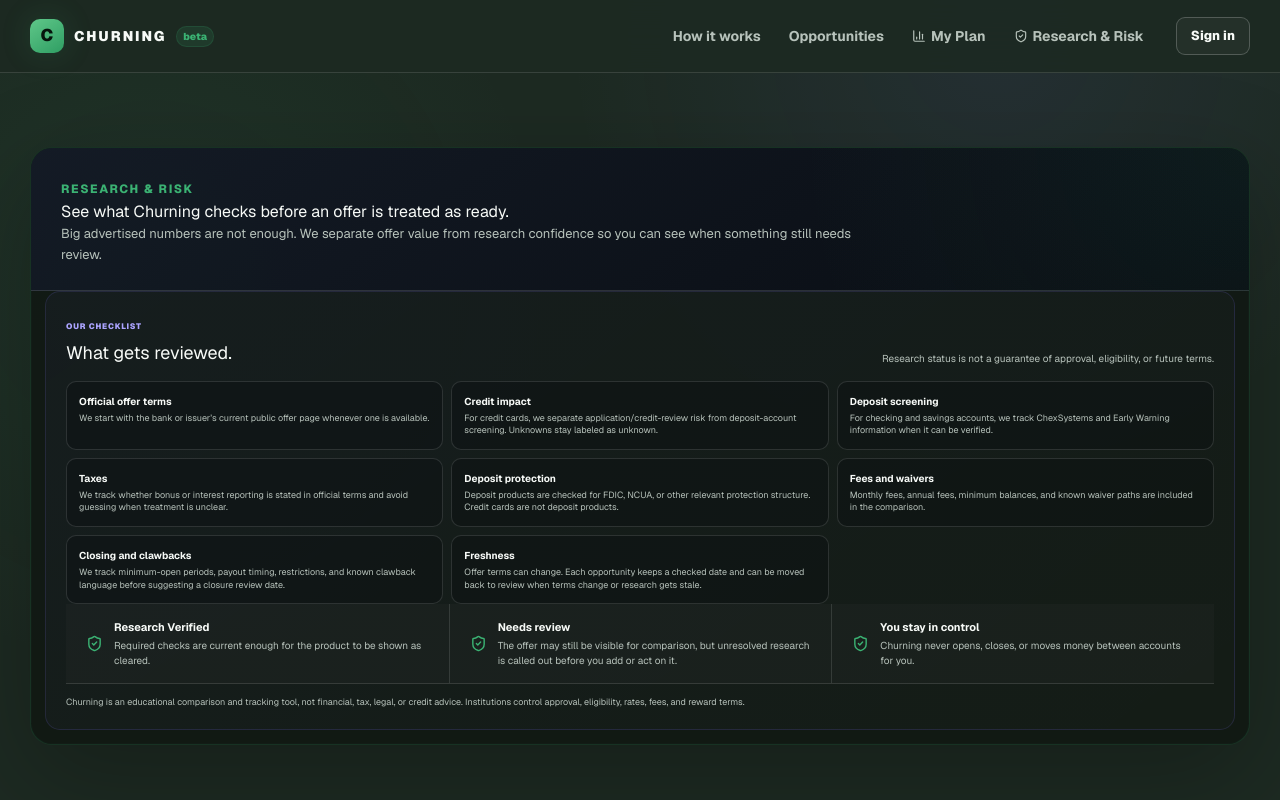
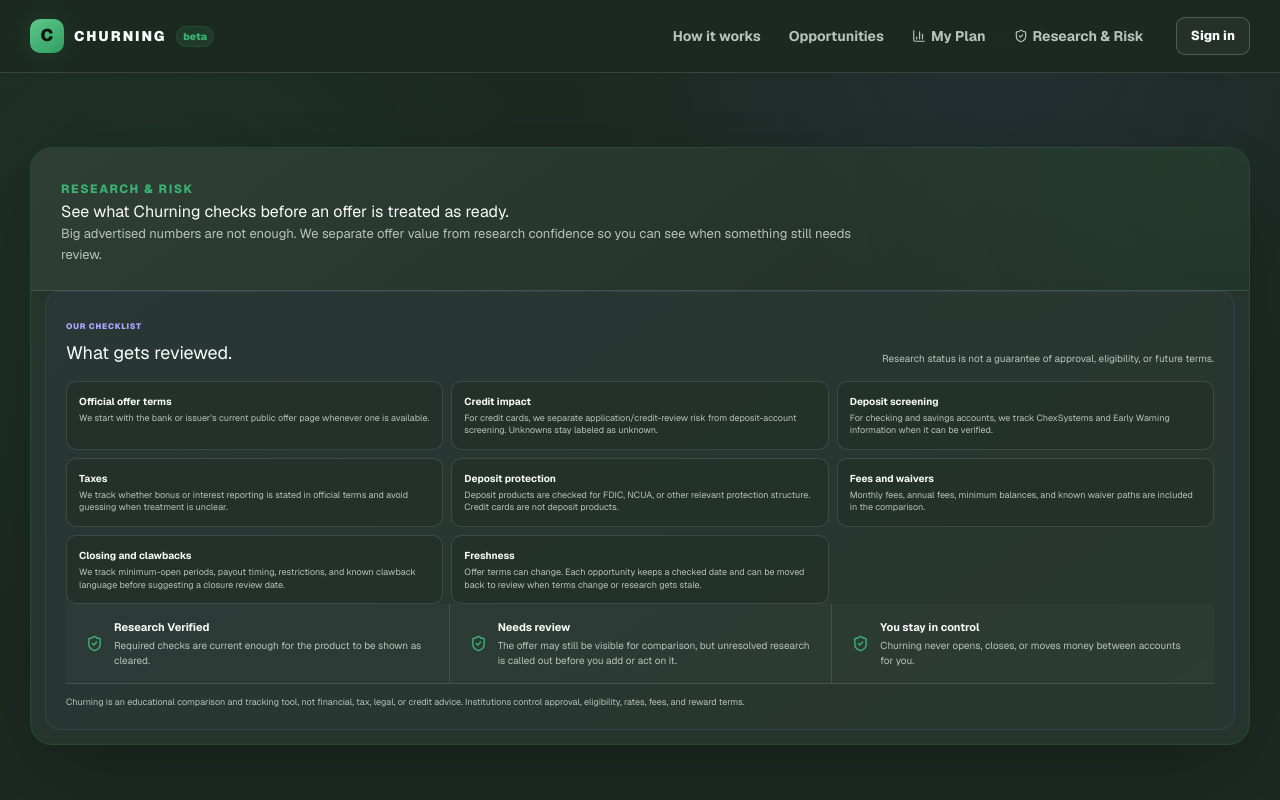
Before and after one commit to czg2015-sys/churning-app, a Next.js app: page /research-standards in a window 1280 px wide. Shown: the top 800 px of the page. Built offline with nearby package versions, Linux system fonts and the light colour scheme; no server answers.

Commit message:
Lighten recommendation surfaces

```diff
--- a/src/app/recommendations.css
+++ b/src/app/recommendations.css
@@ -1,6 +1,6 @@
 .recommendations-shell { margin: 18px 0 22px; border: 1px solid var(--line); border-radius: 22px; overflow: hidden; background: rgba(8, 12, 18, .78); box-shadow: 0 26px 80px rgba(0,0,0,.18); }
 .recommendations-prominent { border-color: rgba(59,178,115,.16); box-shadow: 0 30px 100px rgba(0,0,0,.25), 0 0 0 1px rgba(59,178,115,.025) inset; }
-.recommendations-head { display:flex; align-items:flex-end; justify-content:space-between; gap:28px; padding:28px 30px 24px; background: radial-gradient(circle at 100% 0, rgba(59,178,115,.08), transparent 28rem), linear-gradient(145deg,rgba(20,27,38,.98),rgba(9,13,19,.98)); border-bottom:1px solid var(--line); }
+.recommendations-head { display:flex; align-items:flex-end; justify-content:space-between; gap:28px; padding:28px 30px 24px; background: radial-gradient(circle at 100% 0, rgba(59,178,115,.08), transparent 28rem), linear-gradient(145deg,rgba(47,63,53,.98),rgba(32,46,38,.98)); border-bottom:1px solid var(--line); }
 .recommendations-head h2 { margin:8px 0 7px; font-size:clamp(28px,3vw,40px); line-height:1.03; letter-spacing:-.045em; }
 .recommendations-head p { max-width:800px; margin:0; color:var(--muted); font-size:13px; line-height:1.6; }
 .recommendation-refresh { flex:0 0 auto; display:inline-flex; align-items:center; gap:8px; padding:8px 11px; color:var(--muted-strong); border:1px solid var(--line); border-radius:999px; background:rgba(255,255,255,.025); font-size:11px; font-weight:760; }
@@ -104,7 +104,7 @@
 .positive { color:var(--green) !important; }
 .negative { color:var(--danger) !important; }
 .match-core-metrics { display:grid; grid-template-columns:1.4fr .8fr .7fr; gap:1px; margin-top:10px; overflow:hidden; border:1px solid var(--line); border-radius:10px; background:var(--line); }
-.match-core-metrics > span { min-width:0; padding:10px; background:rgba(8,12,18,.95); }
+.match-core-metrics > span { min-width:0; padding:10px; background:rgba(31,45,37,.95); }
 .match-core-metrics b { display:block; margin-top:2px; overflow:hidden; text-overflow:ellipsis; white-space:nowrap; font-size:9px; }
 .match-fit-copy { margin:13px 0; color:var(--muted); font-size:10px; line-height:1.55; }
 .match-fit-copy b { color:var(--muted-strong); }
@@ -129,7 +129,7 @@
 .research-standard-head h3 { margin:3px 0 0; font-size:18px; }
 .research-standard-head p { max-width:460px; margin:0; color:var(--muted); font-size:10px; text-align:right; }
 .research-standard-grid { display:grid; grid-template-columns:repeat(3,1fr); gap:8px; margin-top:15px; }
-.research-standard-grid > div { padding:12px; border:1px solid var(--line); border-radius:10px; background:rgba(7,9,13,.28); }
+.research-standard-grid > div { padding:12px; border:1px solid var(--line); border-radius:10px; background:rgba(34,48,40,.72); }
 .research-standard-grid strong { display:block; font-size:10px; }
 .research-standard-grid span { display:block; margin-top:3px; color:var(--muted); font-size:9px; line-height:1.4; }
 .research-example-line { display:flex; justify-content:space-between; gap:12px; margin-top:10px; padding:11px 12px; border:1px solid var(--line); border-radius:10px; color:var(--muted); font-size:9px; }
@@ -194,8 +194,8 @@
 @media (max-width:720px) { .match-lane-head { flex-direction:column; } }
 
 /* Money-green / slightly lighter surface pass */
-.recommendations-shell { background:rgba(16,23,18,.86); }
-.top-match-card { background:linear-gradient(155deg,rgba(27,37,31,.98),rgba(16,23,18,.98)); }
+.recommendations-shell { background:rgba(39,54,45,.94); }
+.top-match-card { background:linear-gradient(155deg,rgba(48,65,54,.98),rgba(33,48,40,.98)); }
 
 .before-open-box {
   margin-top: 14px;
```
